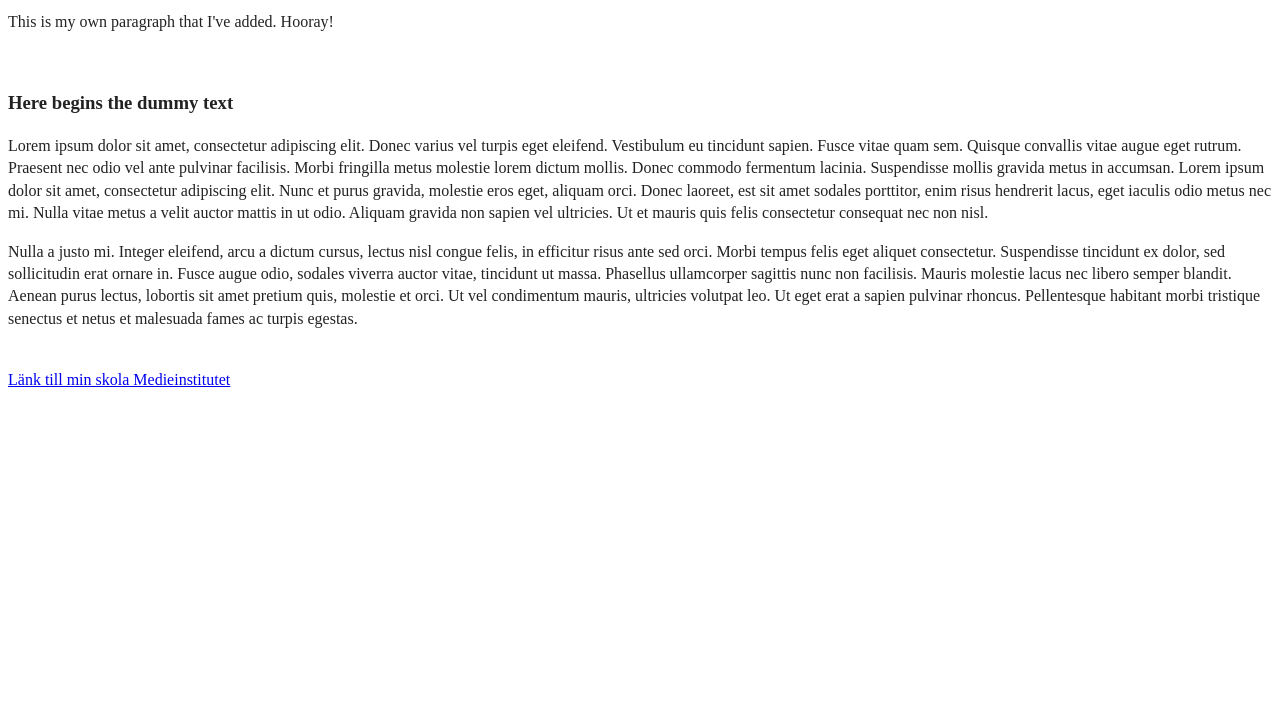
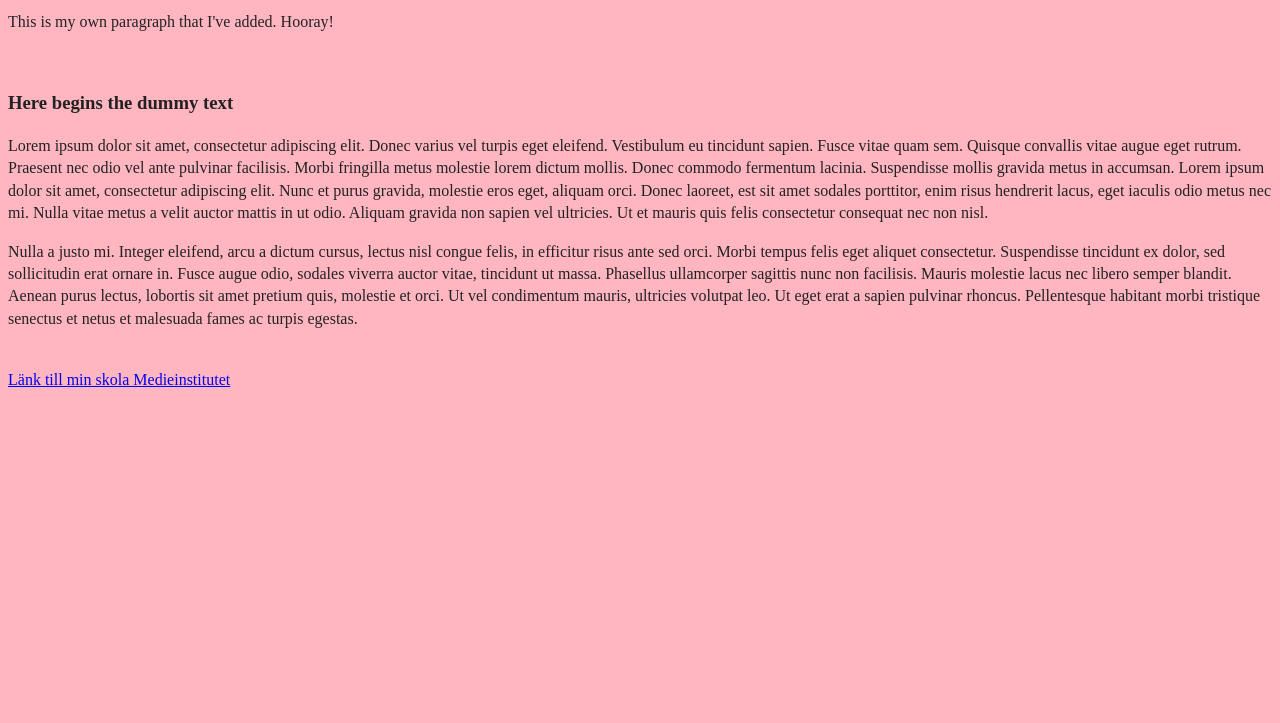
Before and after one commit to krbencze/HTML_dummy_website, a website built with webpack: page index.html in a window 1280 px wide. Shown: the part 77-800 px from the top of the page. Built offline with nearby package versions, Linux system fonts and the light colour scheme.

Commit message:
Reverted last change and added background color

```diff
--- a/index.html
+++ b/index.html
@@ -22,7 +22,8 @@
   <meta name="theme-color" content="#fafafa">
 </head>
 
-<body>
+<body style="background-color: lightpink">
+
 
   <!-- Add your site or application content here -->
   <h1 style="color: midnightblue">This is a title!</h1>
```
